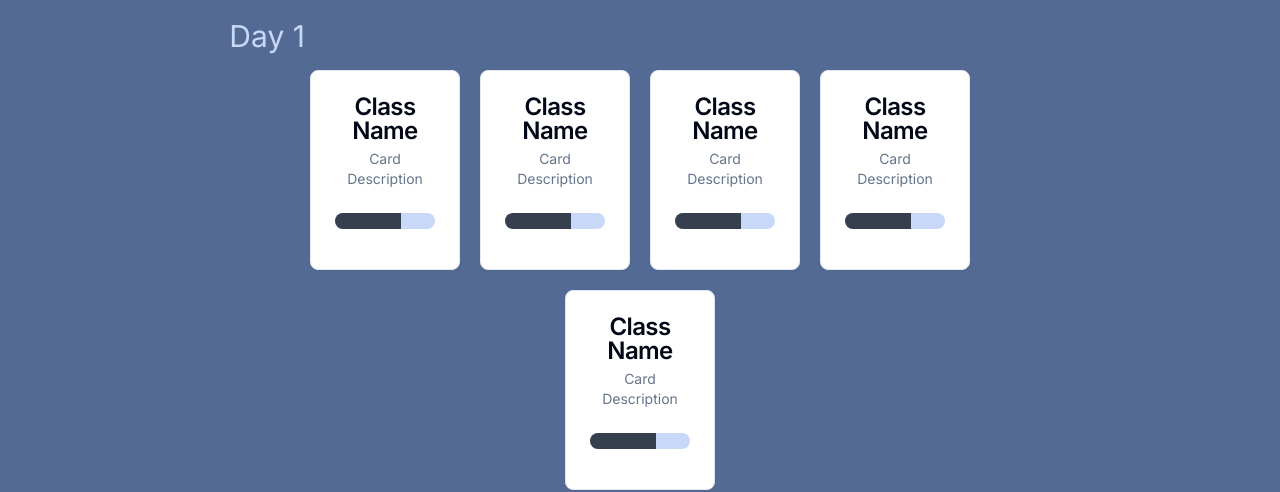
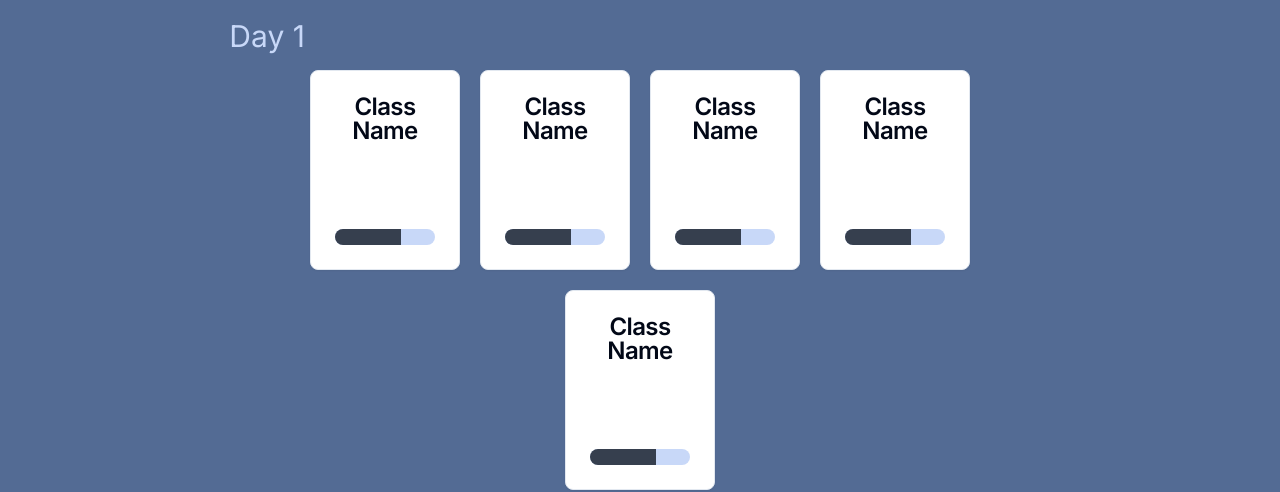
Before and after one commit to Pmacdon15/trainingapptest, a Next.js app: page /training/1 in a window 1280 px wide. Shown: the part 368-860 px from the top of the page. Built offline with nearby package versions, Linux system fonts and the light colour scheme.

Commit message:
changed css

```diff
--- a/src/app/layout.tsx
+++ b/src/app/layout.tsx
@@ -20,7 +20,6 @@ export default function RootLayout({
       <body className={inter.className}>
         <Header />
         <main className="min-h-full">
-
           {children}
         </main>
       </body>
--- a/src/components/ui/trainingDayCard.tsx
+++ b/src/components/ui/trainingDayCard.tsx
@@ -11,11 +11,13 @@ import { Progress } from "@/components/ui/progress"
 
 export default function TrainingDayCard() {
     return (
-        <Card className="w-[150px] h-[200px]">
+        <Card className="w-[150px] h-[200px] flex flex-col justify-between">
             <CardHeader>
                 <CardTitle>Class Name</CardTitle>
-                <CardDescription>Card Description</CardDescription>
             </CardHeader>
+            <CardContent>
+                <div className="flex-grow"></div>
+            </CardContent>
             <CardFooter>
                 <Progress value={66} />
             </CardFooter>
```
Also changed, not shown: public/drinksTraining.webp (added).
